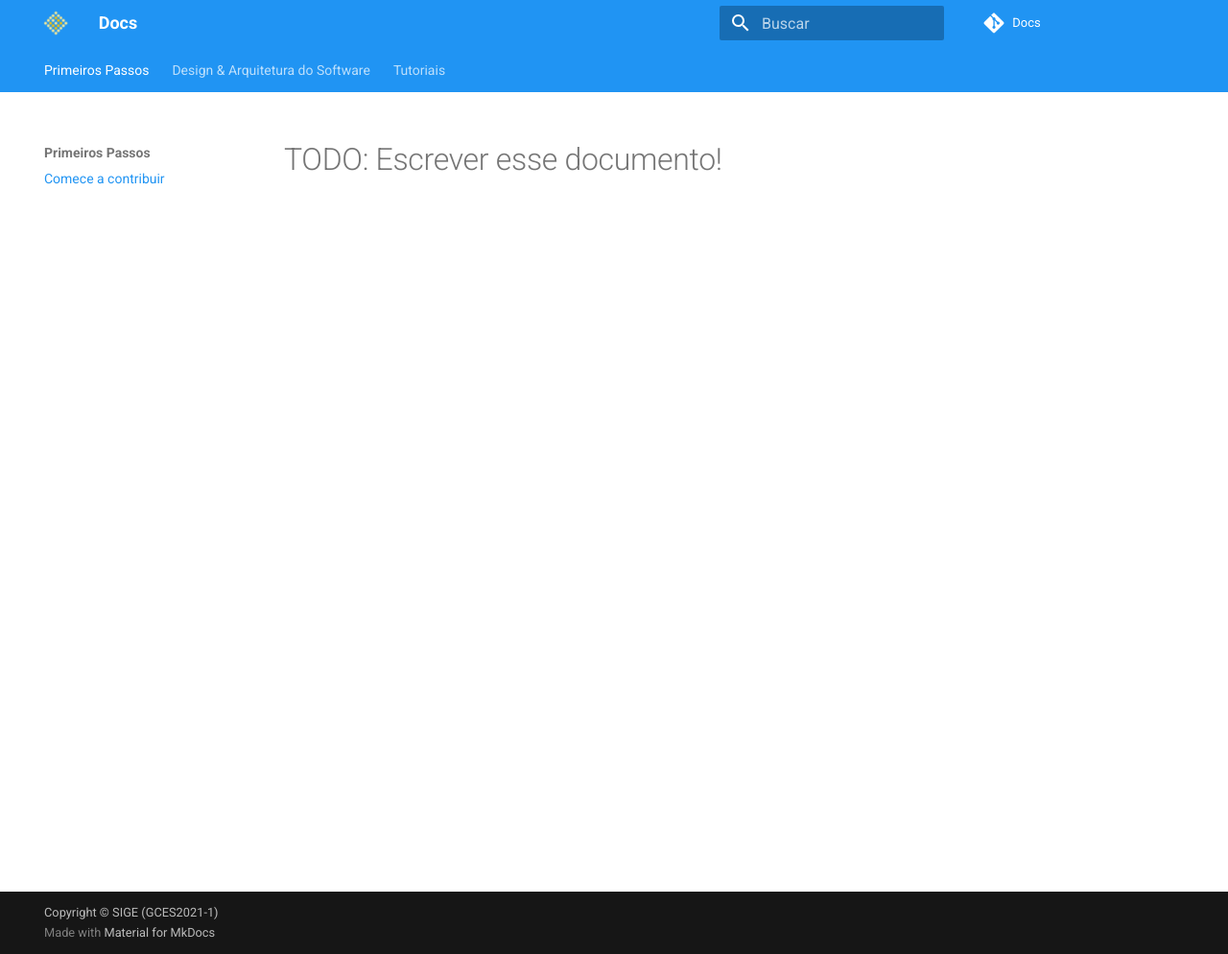
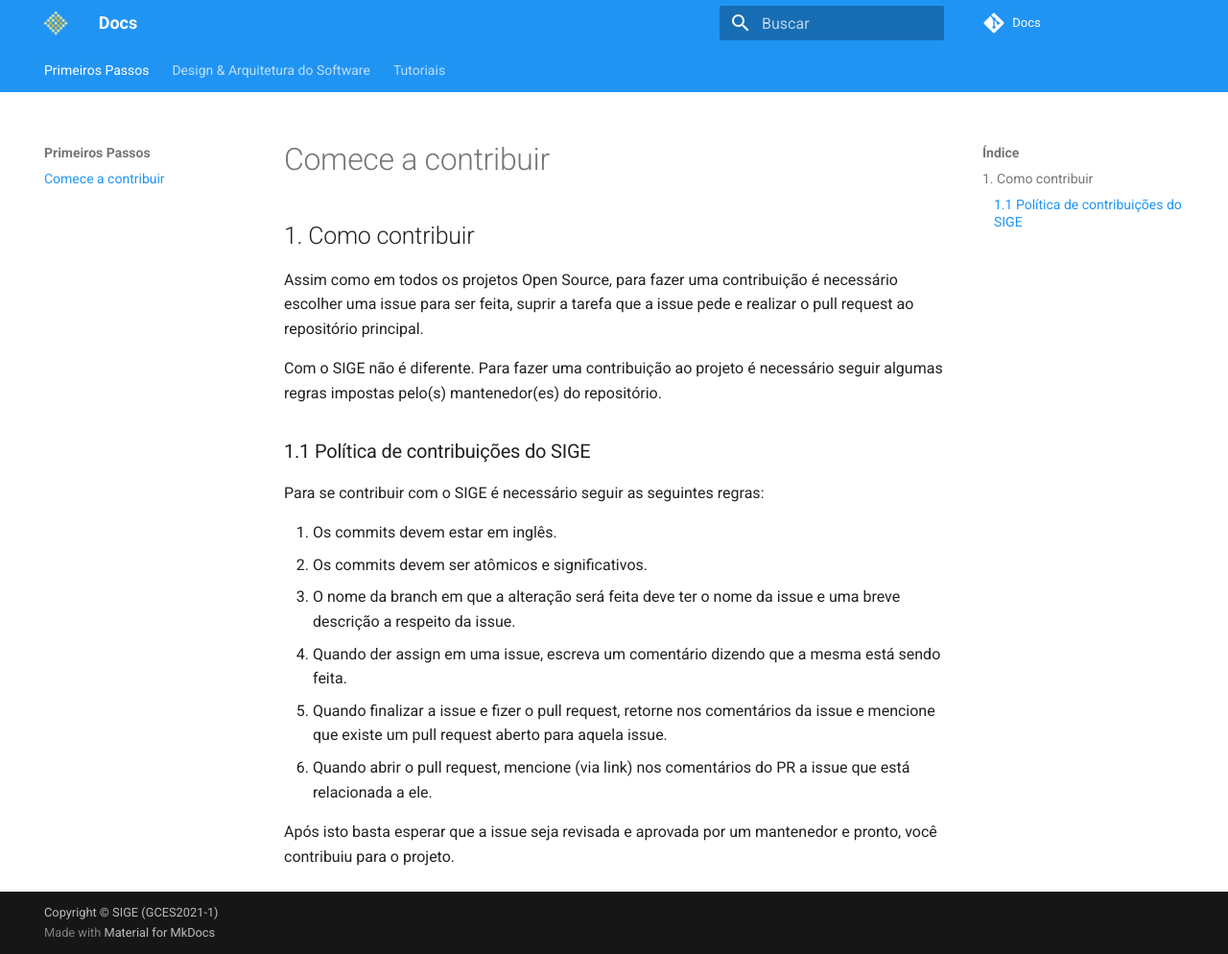
Before and after one commit to lappis-unb/docs, an MkDocs documentation site: the page built from docs/primeiros-passos/comece-contribuir.md, in a window 1280 px wide and 994 px high. Shown: the whole window at 96% size. Built offline with MkDocs 1.6.1 and Material for MkDocs 9.7.7, drawn with Linux system fonts in a browser that asks for light colours; comment, search, counter and statistics services are not loaded.

Commit message:
#9 - Added contribution policies

```diff
--- a/docs/primeiros-passos/comece-contribuir.md
+++ b/docs/primeiros-passos/comece-contribuir.md
@@ -1 +1,18 @@
-# TODO: Escrever esse documento!
+## 1. Como contribuir
+
+Assim como em todos os projetos Open Source, para fazer uma contribuição é necessário escolher uma issue para ser feita, suprir a tarefa que a issue pede e realizar o pull request ao repositório principal.
+
+Com o SIGE não é diferente. Para fazer uma contribuição ao projeto é necessário seguir algumas regras impostas pelo(s) mantenedor(es) do repositório.
+
+### 1.1 Política de contribuições do SIGE
+
+Para se contribuir com o SIGE é necessário seguir as seguintes regras:
+
+1. Os commits devem estar em inglês.
+2. Os commits devem ser atômicos e significativos.
+3. O nome da branch em que a alteração será feita deve ter o nome da issue e uma breve descrição a respeito da issue.
+4. Quando der assign em uma issue, escreva um comentário dizendo que a mesma está sendo feita.
+5. Quando finalizar a issue e fizer o pull request, retorne nos comentários da issue e mencione que existe um pull request aberto para aquela issue.
+6. Quando abrir o pull request, mencione (via link) nos comentários do PR a issue que está relacionada a ele.
+
+Após isto basta esperar que a issue seja revisada e aprovada por um mantenedor e pronto, você contribuiu para o projeto.
```
